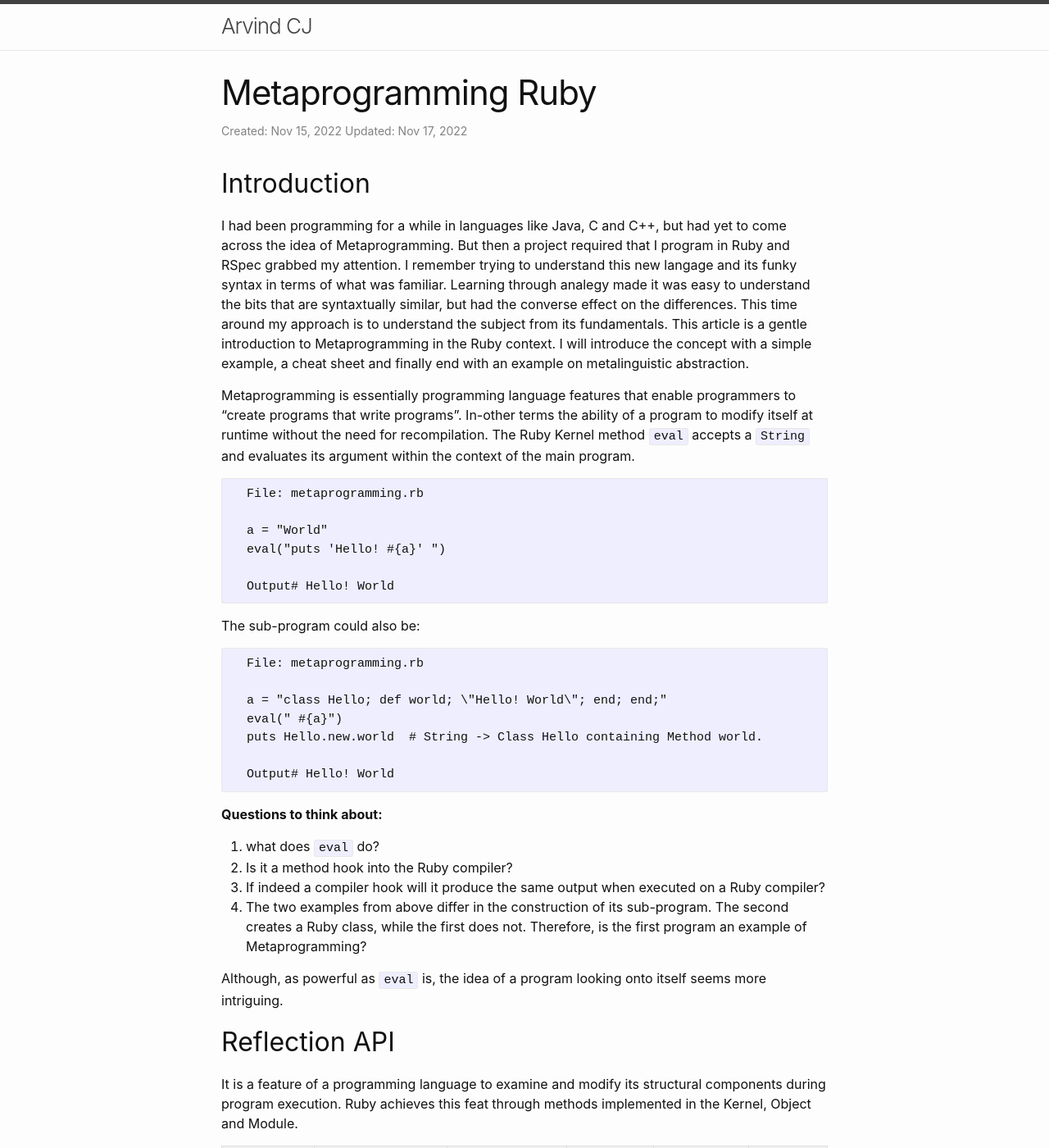
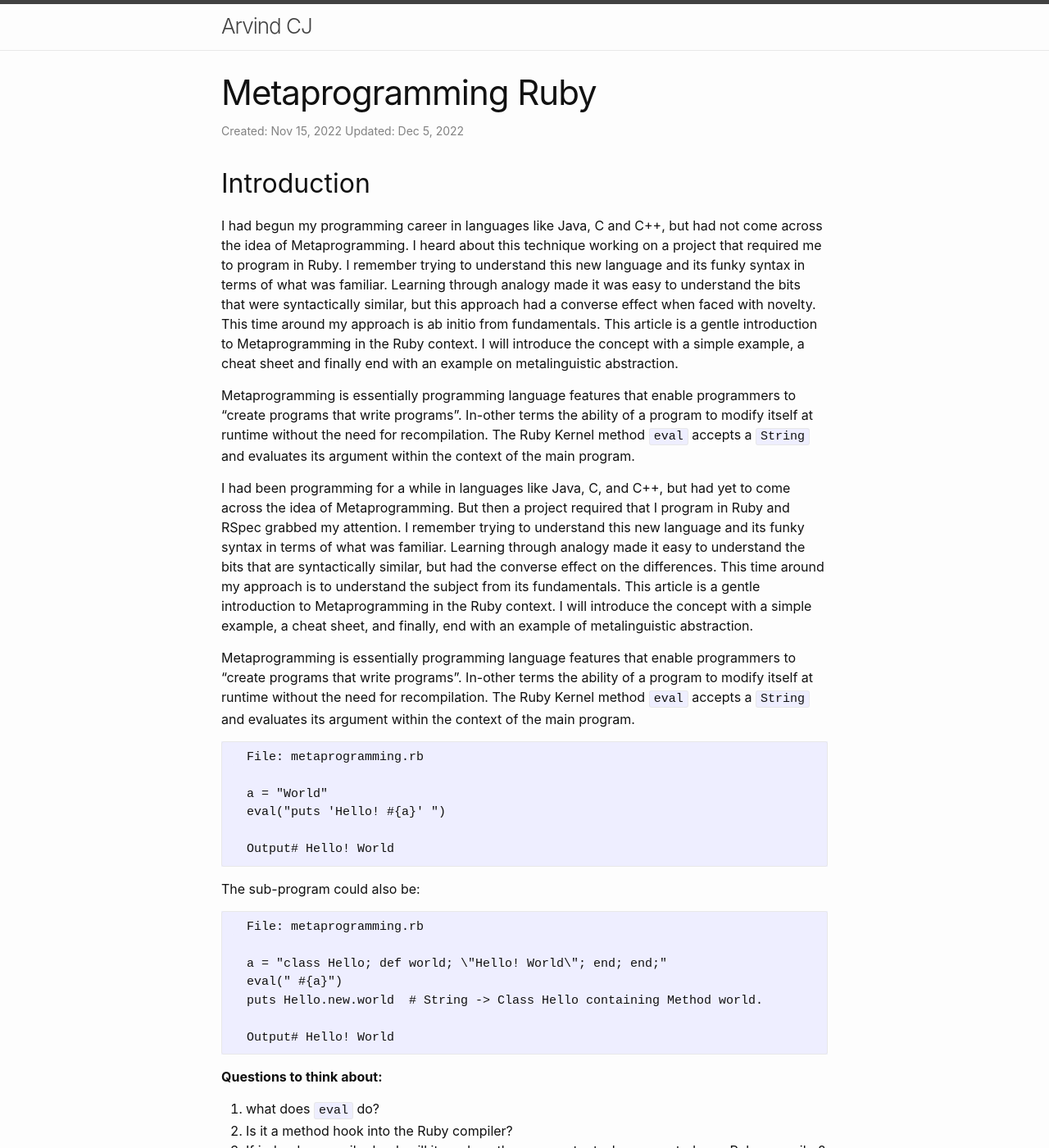
Before and after one commit to arvindcj/arvindcj.github.io, a Jekyll site: the page built from _posts/2022-11-15-metaprogramming-ruby.markdown, in a window 1280 px wide and 1400 px high. Shown: the whole window at 82% size. Built offline with Jekyll 4.4.1, drawn with Linux system fonts in a browser that asks for light colours; some of the changed text lies outside the part shown.

Commit message:
correct grammar

````diff
--- a/_posts/2022-11-15-metaprogramming-ruby.markdown
+++ b/_posts/2022-11-15-metaprogramming-ruby.markdown
@@ -1,16 +1,20 @@
 ---
 layout: post
 title:  "Metaprogramming Ruby"
-date:   2022-11-15 14:41:39 +0530
-updated: 2022-11-17 14:41:39 +0530
+date:   2022-11-15
+updated: 2022-12-05
 categories: software_engineering
 ---
 
 ## Introduction ##
 
-I had been programming for a while in languages like Java, C and C++, but had yet to come across the idea of Metaprogramming. But then a project required that I program in Ruby and RSpec grabbed my attention. I remember trying to understand this new langage and its funky syntax in terms of what was familiar. Learning through analegy made it was easy to understand the bits that are syntaxtually similar, but had the converse effect on the differences. This time around my approach is to understand the subject from its fundamentals. This article is a gentle introduction to Metaprogramming in the Ruby context. I will introduce the concept with a simple example, a cheat sheet and finally end with an example on metalinguistic abstraction.
+I had begun my programming career in languages like Java, C and C++, but had not come across the idea of Metaprogramming. I heard about this technique working on a project that required me to program in Ruby. I remember trying to understand this new language and its funky syntax in terms of what was familiar. Learning through analogy made it was easy to understand the bits that were syntactically similar, but this approach had a converse effect when faced with novelty. This time around my approach is ab initio from fundamentals. This article is a gentle introduction to Metaprogramming in the Ruby context. I will introduce the concept with a simple example, a cheat sheet and finally end with an example on metalinguistic abstraction.
 
 Metaprogramming is essentially programming language features that enable programmers to "create programs that write programs". In-other terms the ability of a program to modify itself at runtime without the need for recompilation. The Ruby Kernel method `eval`  accepts a `String` and evaluates its argument within the context of the main program.
+
+I had been programming for a while in languages like Java, C, and C++, but had yet to come across the idea of Metaprogramming. But then a project required that I program in Ruby and RSpec grabbed my attention. I remember trying to understand this new language and its funky syntax in terms of what was familiar. Learning through analogy made it easy to understand the bits that are syntactically similar, but had the converse effect on the differences. This time around my approach is to understand the subject from its fundamentals. This article is a gentle introduction to Metaprogramming in the Ruby context. I will introduce the concept with a simple example, a cheat sheet, and finally, end with an example of metalinguistic abstraction.
+
+Metaprogramming is essentially programming language features that enable programmers to “create programs that write programs”. In-other terms the ability of a program to modify itself at runtime without the need for recompilation. The Ruby Kernel method `eval` accepts a `String` and evaluates its argument within the context of the main program.
 
 ```
   File: metaprogramming.rb
@@ -39,30 +43,57 @@ The sub-program could also be:
 3. If indeed a compiler hook will it produce the same output when executed on a Ruby compiler?
 4. The two examples from above differ in the construction of its sub-program. The second creates a Ruby class, while the first does not. Therefore, is the first program an example of Metaprogramming?
 
-Although, as powerful as `eval` is, the idea of a program looking onto itself seems more intriguing.
+Although, as powerful as `eval` is, the idea of a program looking at itself seems more intriguing.
 
 ## Reflection API ##
 
-It is a feature of a programming language to examine and modify its structural components during program execution. Ruby achieves this feat through methods implemented in the Kernel, Object and Module.
+It is a feature of a programming language to examine and modify its structural components during program execution.
 
 |   | BasicObject  | Object | Kernel | Module | Class |
 |---|---|---|---|---|---|
-| **Create** |   |   |   |  |   |
-| **Read** | ancestors| ancestors |   |   |   |
+| **Create** |   | define_singleton_method  |   |  |   |
+|  |   | clone  |   |  |   |
+|  |   | dup |   |  |   |
+|  |   | instance_variable_set  |   |  |   |
+
+| **Read** | `__id__` | ancestors |   |   |   |
 |  |   | class |   |  |   |
 |  |   | superclass |   |  |   |
-| **Update** |   |   |   |  |   |
-| **Delete** |   |   |   |  |   |
+|  |   | inspect  |   |  |   |
+|  |   | instance_of?  |   |  |   |
+| **Update** | singleton_method_undefined  |   |   |  |   |
+| **Delete** | singleton_method_removed |   |   |  |   |
+| **eval** | `__send__` |   |   |  |   |
+|  |  instance_eval |   |   |  |   |
+|  | instance_exec |   |   |  |   |
 
-|  |   |   |   |  |   |
 
 ## Metalinguistic Abstraction ##
 
-One of the key uses of Metaprogramming is its utility in implementing Domain Specific Languages (DSL) or Metalinguistic Abstraction. Most of Software Engineering is the process of delaing with complexity theough combining primitives to form more complex forms through abstraction.
+One of the key uses of Metaprogramming is its utility in implementing Domain Specific Languages (DSL) or Metalinguistic Abstraction.
 
+Software Engineering like other engineering disciplines deals with complexity by decomposing large systems into simpler and more fundamental units. Therefore, larger software systems are built using language primitives called atoms in a layered approach. Each layer serves as a base for the layer above, finally exposing the user interface. Users interacting with this final layer rarely see the complexity of the underlying system enforced by the idea of abstraction.
 
+It is often desirable to have features in a programming language to extend itself to meet the requirement of a domain called Domain Specific Languages (DSL).
+
+RSpec Example,
+
+```
+  describe :testing_group do  # Test Group
+    it :test01 do             # Tests
+    end
+
+    it :test02 do
+    end
+  end
+
+```
+
+It can be seen that `describe` and `it` look like language constructs (keywords), but are methods defined in the RSpec DSL.
 
 
 ## Conclusion ##
 
-This article was designed to be very brief incprorating the idea of a cheatsheet with a simple example to demionstrate the basic idea. It will serve as a starting point for ideas to come.
+This article was designed to be very brief, integrating a cheat sheet with simple examples to demonstrate the basic ideas. However, It will serve as a foundational unit for exploring other ideas.
+
+Please be aware that all material presented in my articles is subject to change. The source of these changes is through feedback and restructuring ideas.
````
